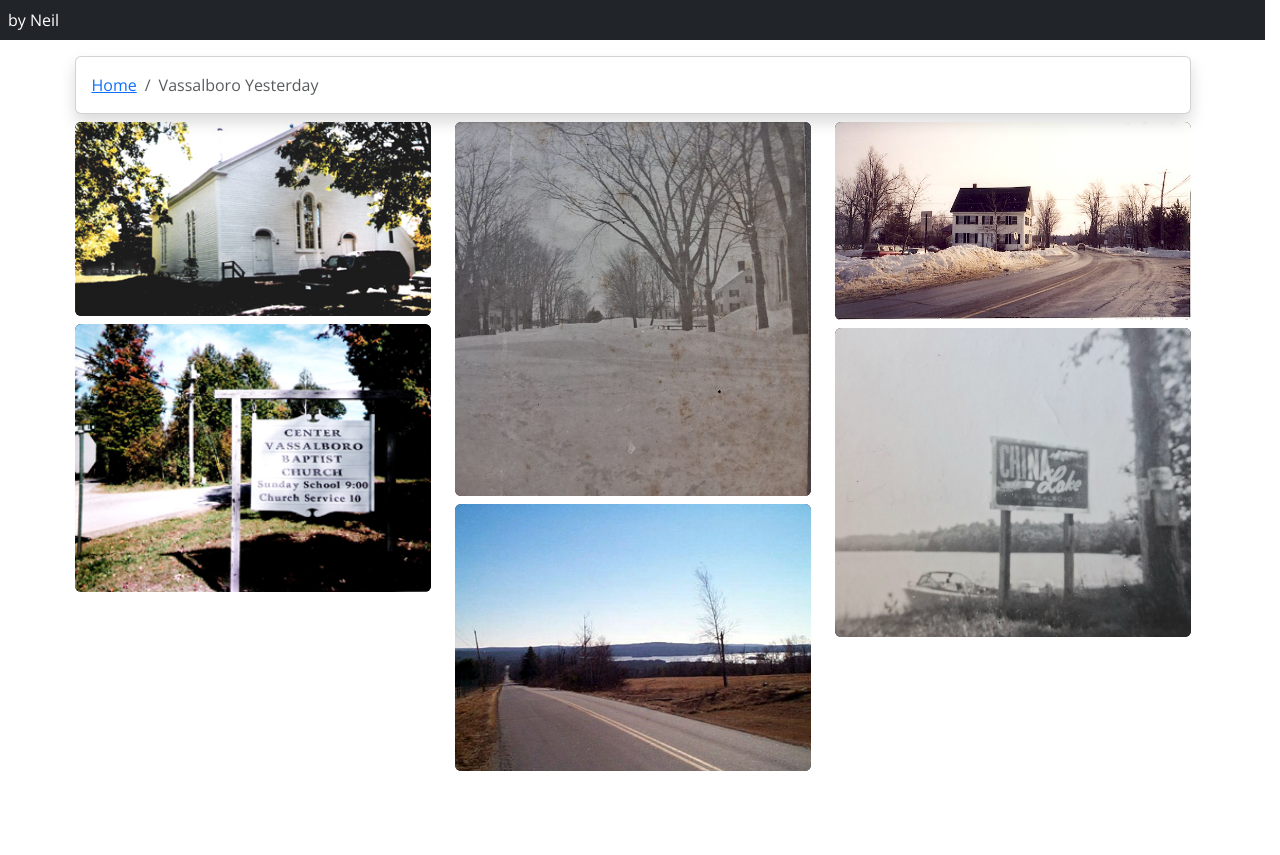
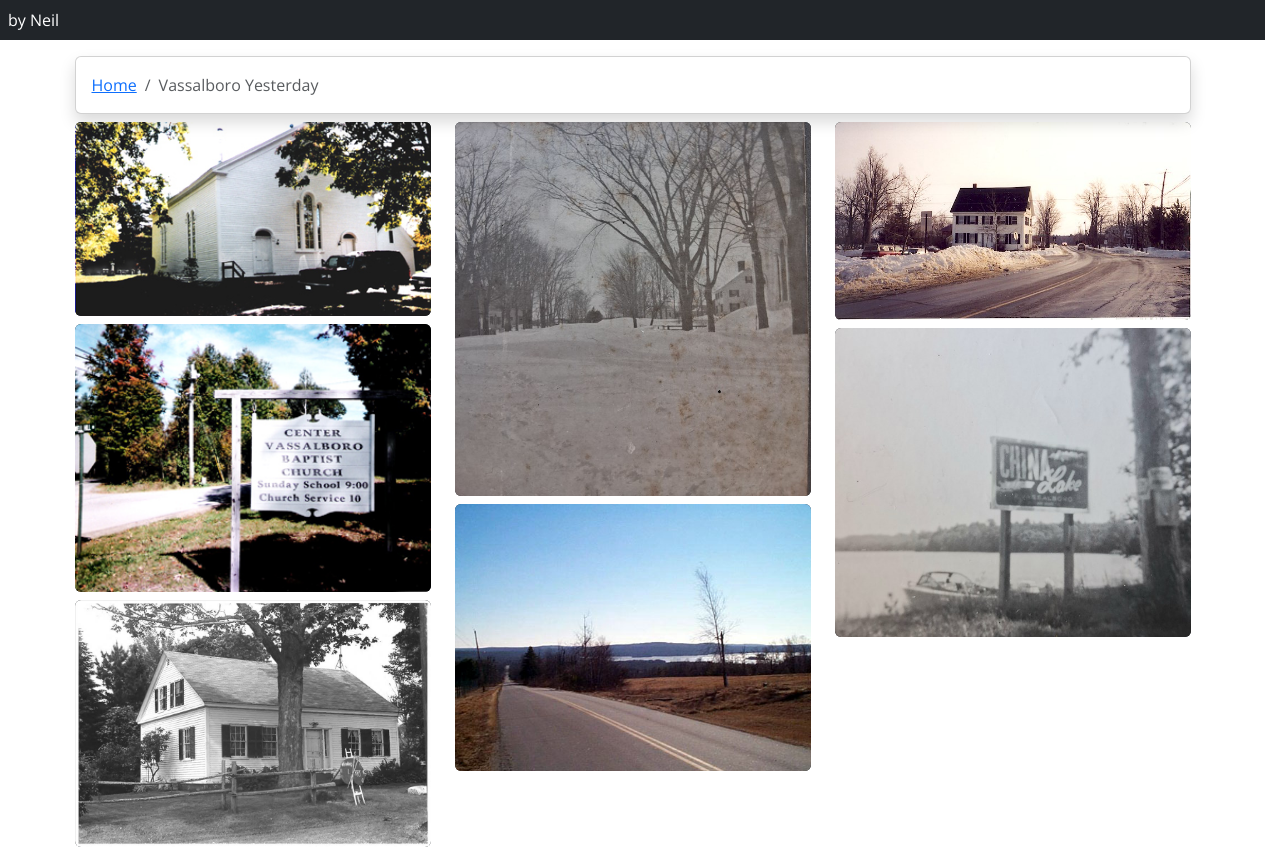
Before and after one commit to n768d465/vassalboro-site, a plain HTML site: page pages/vassalboro-yesterday.html in a window 1280 px wide. Before the commit the page ends 800 px from the top, so only its background shows below. Drawn offline with nearby package versions, Linux system fonts and the light colour scheme.

Commit message:
add philip leach house

```diff
--- a/custom-elements/photo-card.js
+++ b/custom-elements/photo-card.js
@@ -12,7 +12,7 @@ class PhotoCard extends HTMLElement {
       bottomLeft = `
       <div>
         <i class="bi bi-camera"></i>
-        <a href="${creditUrl}">${credit}</a>
+        <a class="text-info" href="${creditUrl}">${credit}</a>
       </div>`;
     } else if (location) {
       bottomLeft = `
--- a/pages/vassalboro-yesterday.html
+++ b/pages/vassalboro-yesterday.html
@@ -21,6 +21,7 @@
     <link rel="stylesheet" href="https://cdn.jsdelivr.net/npm/bootstrap-icons@1.13.1/font/bootstrap-icons.min.css" />
     <link rel="stylesheet" href="../css/main.css" />
 
+    <script src="../custom-elements/photo-card.js"></script>
     <title>Vassalboro Yesterday</title>
   </head>
 
@@ -78,6 +79,15 @@
               </div>
             </div>
           </div>
+          <photo-card
+            src="../assets/historical/83003644_Photos.jpg"
+            description="Philip Leach House, built 1805, off Hussey Hill Road. Considered a well-preserved example of a Federal style Cape House, which is a common
+              architecture in New England, especially with older homes.
+            "
+            date="1983"
+            credit="Maine Historic Preservation Commission"
+          >
+          </photo-card>
         </div>
         <div class="col-lg-4 col-md-12">
           <div class="card text-bg-dark mb-2">
```
Also changed, not shown: assets/historical/83003644_Photos.jpg (added).
